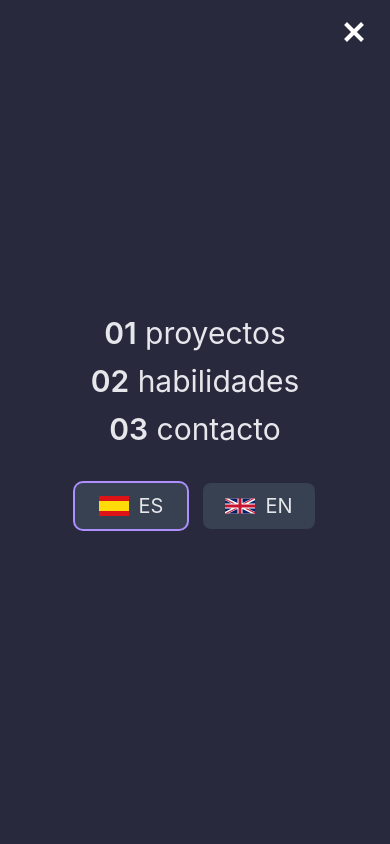
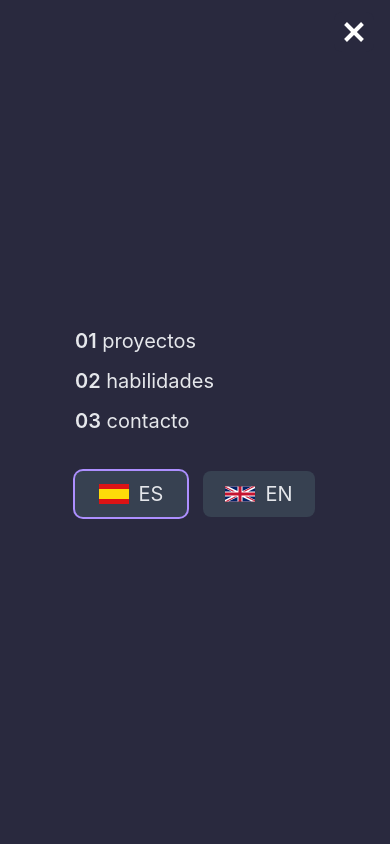
Before and after one commit to tobiasNicolasN/tobiasNPortfolio, a Next.js app: page / in a window 390 px wide. Both pictures are taken after a click on the element 354 px from the left and 32 px from the top of the page. Shown: the top 844 px of the page. Built offline with nearby package versions, Linux system fonts and the light colour scheme; what tailwindcss-animated would draw is missing.

Commit message:
Skills sm styling fixed
Text sizes changed in sm

```diff
--- a/src/Footer.tsx
+++ b/src/Footer.tsx
@@ -2,7 +2,7 @@ import Link from 'next/link';
 
 function Footer() {
   return (
-    <footer className="flex flex-col font-sans text-gray-200 text-base items-center relative bottom-0">
+    <footer className="flex flex-col font-sans text-gray-200 text-sm md:text-base items-center relative bottom-0">
       <hr className="border-gray-200 dark:border-gray-700 w-full h-1" />
     <div className='items-center w-11/12 md:w-8/12'>
       <div className="flex items-center justify-between pt-5 pb-5">
--- a/src/NavBar.tsx
+++ b/src/NavBar.tsx
@@ -29,14 +29,14 @@ function NavBar() {
     <>
       {/* {Menu para dispositivos moviles} */}
       <div
-        className={`md:hidden bg-button fixed duration-500 z-50 flex items-center text-center justify-center ${
+        className={`md:hidden bg-button fixed duration-500 z-50 flex items-center text-left justify-center ${
           menu
             ? 'w-full h-full top-0 right-0'
             : 'top-3 right-4 w-10 h-10 rounded-xl'
         }`}
       >
         <ul
-          className={`flex flex-col font-sans gap-3 text-3xl text-gray-200 ${
+          className={`flex flex-col font-sans gap-3 text-xl text-gray-200 ${
             menu
               ? 'animate-fade-down animate-once animate-duration-300 animate-delay-500 animate-ease-in'
               : 'hidden'
--- a/src/Skills.tsx
+++ b/src/Skills.tsx
@@ -43,7 +43,7 @@ function Skills() {
         {lang ? 'HABILIDADES' : 'SKILLS'}
       </h1>
       <div className="flex md:flex-wrap flex-col mt-4 md:mt-8">
-        <div className="flex gap-4 md:gap-6 mb-6 text-xs">
+        <div className="flex gap-3 md:gap-6 mb-4 md:mb-6 text-xs">
           <button
             className={`duration-300 bg-button hover:bg-offset-button hover:ring-2  hover:ring-second rounded-lg  md:px-3 md:py-0 md:p-2 inline-flex items-center justify-center py-2 w-20 md:w-32 ${
               skill === 0 ? 'ring-second ring-2' : ''
@@ -79,7 +79,7 @@ function Skills() {
           </button>
         </div>
         <div
-          className={`flex flex-wrap gap-4 md:gap-6 duration-300 ${
+          className={`flex flex-wrap gap-3 md:gap-6 duration-300 ${
             animationSkills ? 'opacity-0' : 'opacity-100'
           }`}
         >
```
Also changed, not shown: public/images/menu.svg (deleted), public/images/vscode.svg.
